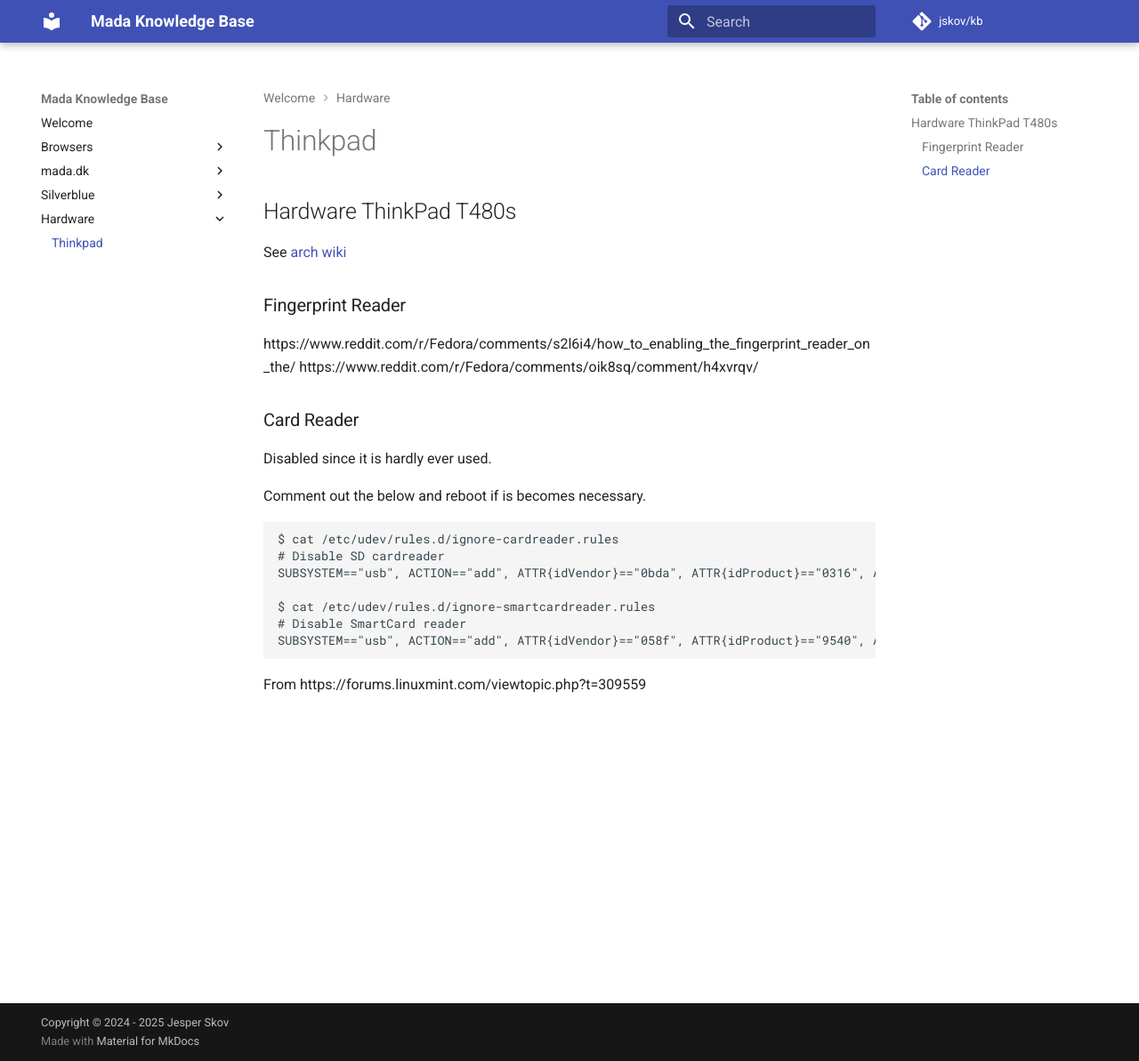
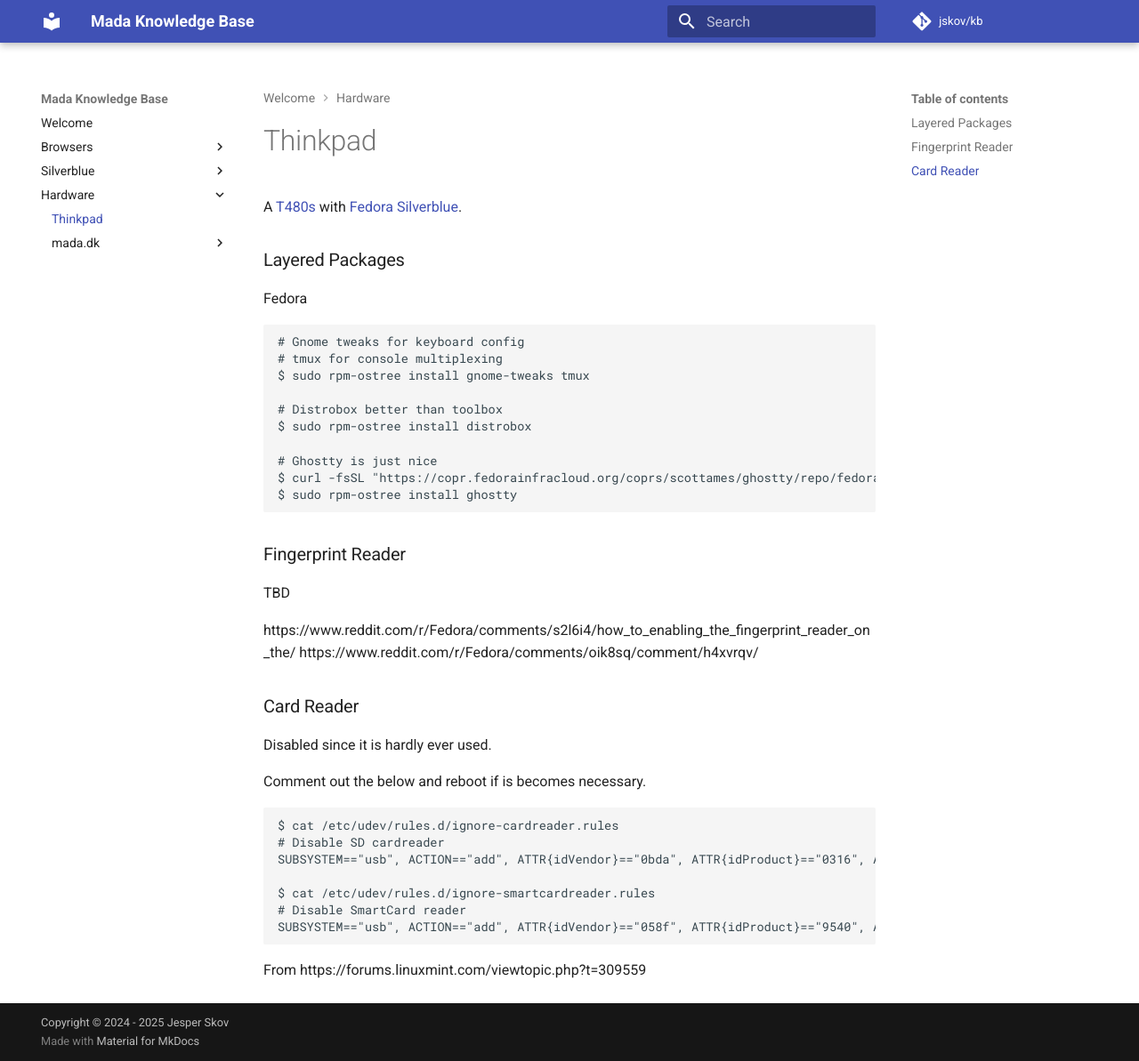
Before and after one commit to jskov/kb, an MkDocs documentation site: the page built from docs/hardware/thinkpad-t480s.md, in a window 1280 px wide and 1193 px high. Shown: the whole window at 89% size. Built offline with MkDocs 1.6.1 and Material for MkDocs 9.7.7, drawn with Linux system fonts in a browser that asks for light colours; comment, search, counter and statistics services are not loaded.

Commit message:
move around

````diff
--- a/docs/hardware/thinkpad-t480s.md
+++ b/docs/hardware/thinkpad-t480s.md
@@ -1,15 +1,28 @@
-# Hardware ThinkPad T480s
+A [T480s](https://wiki.archlinux.org/title/Lenovo_ThinkPad_T480s) with [Fedora Silverblue](../silverblue/index.md).
 
-See [arch wiki](https://wiki.archlinux.org/title/Lenovo_ThinkPad_T480s)
+## Layered Packages
 
+Fedora
+
+```console
+# Gnome tweaks for keyboard config
+# tmux for console multiplexing
+$ sudo rpm-ostree install gnome-tweaks tmux
+
+# Distrobox better than toolbox
+$ sudo rpm-ostree install distrobox
+
+# Ghostty is just nice
+$ curl -fsSL "https://copr.fedorainfracloud.org/coprs/scottames/ghostty/repo/fedora-${VERSION_ID}/scottames-ghostty-fedora-${VERSION_ID}.repo" | sudo tee /etc/yum.repos.d/_copr:copr.fedorainfracloud.org:scottames:ghostty.repo
+$ sudo rpm-ostree install ghostty
+```
 
 ## Fingerprint Reader
 
+TBD
+
 https://www.reddit.com/r/Fedora/comments/s2l6i4/how_to_enabling_the_fingerprint_reader_on_the/
 https://www.reddit.com/r/Fedora/comments/oik8sq/comment/h4xvrqv/
-
-
-
 
 ## Card Reader
 
--- a/mkdocs.yaml
+++ b/mkdocs.yaml
@@ -19,17 +19,18 @@ nav:
   - "Browsers":
       - "browser/index.md"
       - "FireFox": "browser/firefox/index.md"
-  - "mada.dk":
-      - "mada/index.md"
-      - "Silverblue": "mada/silverblue/index.md"
-      - "DNS": "mada/dns/index.md"
   - "Silverblue":
       - "silverblue/index.md"
+      - "copr": "silverblue/copr/index.md"
       - "Toolbox": "silverblue/toolbox/index.md"
       - "Tools": "silverblue/tools/index.md"
   - "Hardware":
       - "hardware/index.md"
       - "Thinkpad": "hardware/thinkpad-t480s.md"
+      - "mada.dk":
+          - "hardware/mada/index.md"
+          - "Silverblue": "hardware/mada/silverblue/index.md"
+          - "DNS": "hardware/mada/dns/index.md"
 
 # Configuration
 theme:
````
Also changed, not shown: docs/silverblue/copr/index.md (added, +13 -0 lines), docs/silverblue/index.md (+0 -12 lines), docs/hardware/mada/dns/index.md (renamed from docs/mada/dns/index.md), docs/hardware/mada/dns/mada.dk.txt (renamed from docs/mada/dns/mada.dk.txt), docs/hardware/mada/dns/zoftcorp.dk.txt (renamed from docs/mada/dns/zoftcorp.dk.txt), docs/hardware/mada/index.md (renamed from docs/mada/index.md), docs/hardware/mada/silverblue/add-layers.yaml (renamed from docs/mada/silverblue/add-layers.yaml), docs/hardware/mada/silverblue/index.md (renamed from docs/mada/silverblue/index.md).
